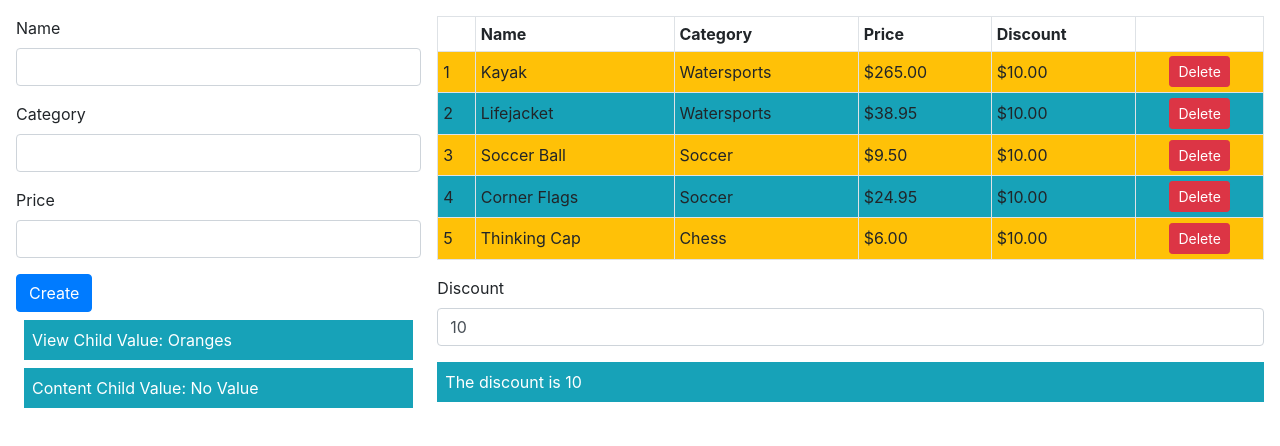
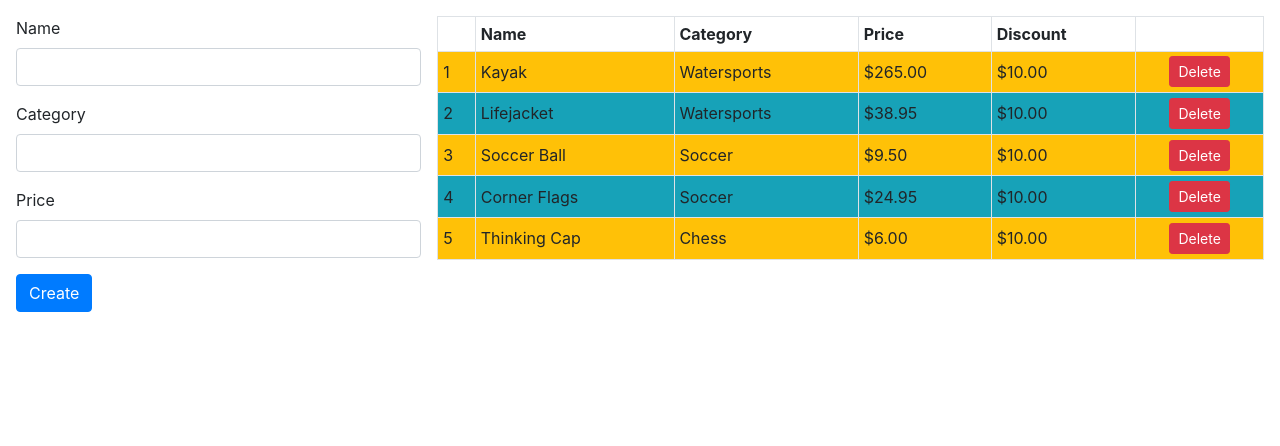
Before and after one commit to rene-copaga/example, an Angular app: page / in a window 1280 px wide. Shown: the top 446 px of the page. Built offline with nearby package versions, Linux system fonts and the light colour scheme.

Commit message:
Preparing

```diff
--- a/src/app/productForm.component.html
+++ b/src/app/productForm.component.html
@@ -18,9 +18,9 @@
             Create
     </button>
 </form>
-<div class="bg-info text-white m-2 p-2">
+<!-- <div class="bg-info text-white m-2 p-2">
     View Child Value: <span paDisplayValue></span>
 </div>
 <div class="bg-info text-white m-2 p-2">
     Content Child Value: <ng-content></ng-content>
-</div>
+</div> -->
--- a/src/app/productTable.component.html
+++ b/src/app/productTable.component.html
@@ -24,5 +24,5 @@
     </tr>
 </table>
 
-<paDiscountEditor></paDiscountEditor>
-<paDiscountDisplay></paDiscountDisplay>
+<!-- <paDiscountEditor></paDiscountEditor>
+<paDiscountDisplay></paDiscountDisplay> -->
```
